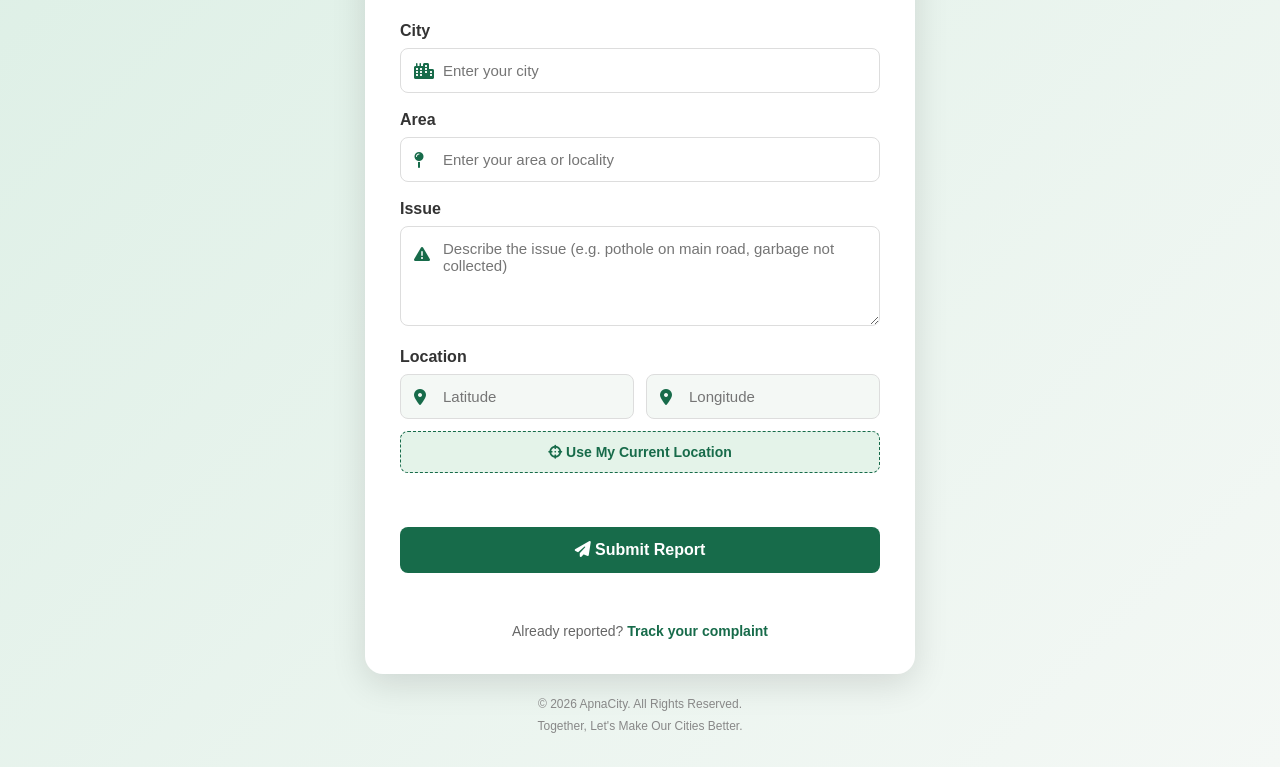
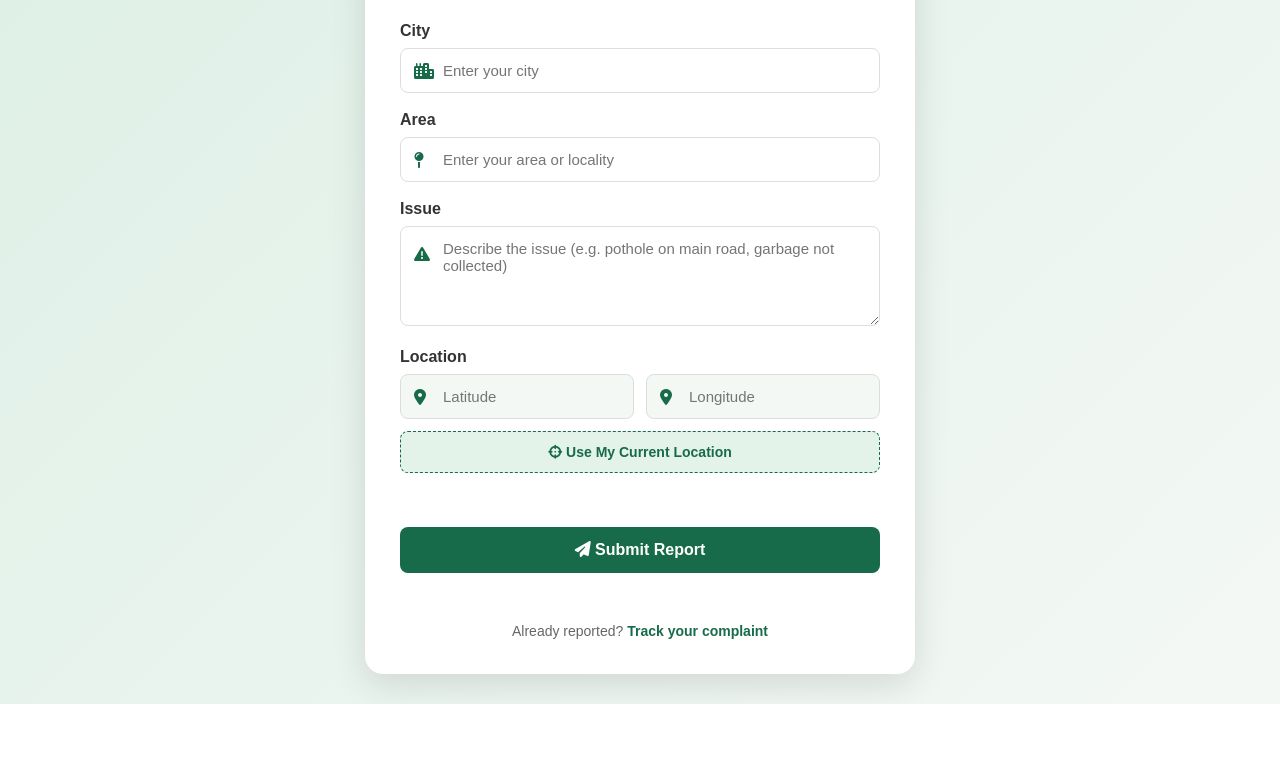
Before and after one commit to Ayushgupta1011/Apnacity, a plain HTML site: page apnacity/frontend/Register_a_Issue.html in a window 1280 px wide. Shown: the part 248-1015 px from the top of the page. After the commit the page ends 952 px from the top, so only its background shows below. Drawn offline with Linux system fonts and the light colour scheme; files whose address does not match are found by name.

```diff
--- a/apnacity/frontend/Register_a_Issue.html
+++ b/apnacity/frontend/Register_a_Issue.html
@@ -345,11 +345,6 @@
 
         </div>
 
-        <footer>
-            © 2026 ApnaCity. All Rights Reserved.
-            <br> Together, Let's Make Our Cities Better.
-        </footer>
-
     </div>
 
     <script>
```
